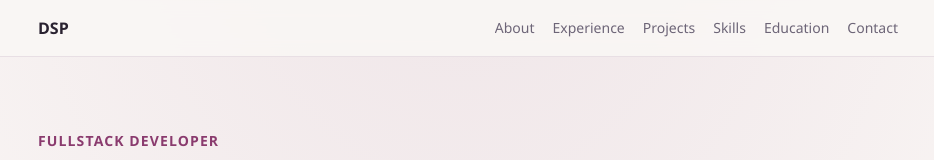
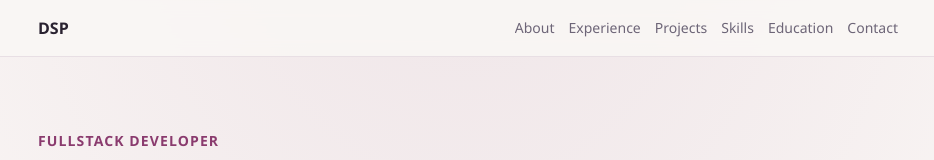
Before and after one commit to deshintasetyawan/portofolio, a plain HTML site: page index.html in a window 1280 px wide. Shown: the top 160 px of the page, without its empty margins (172-1106 px from the left). Drawn offline with Linux system fonts and the light colour scheme.

Commit message:
Add files via upload

```diff
--- a/style.css
+++ b/style.css
@@ -95,12 +95,17 @@ nav .logo {
 }
 nav ul {
   display: flex;
-  gap: 18px;
+  align-items: center;
+  gap: 14px;
   list-style: none;
   margin: 0;
   padding: 0;
-  overflow-x: auto;
+  overflow: hidden;
+  scrollbar-width: none;
   font-size: 14px;
+}
+nav ul::-webkit-scrollbar {
+  display: none;
 }
 nav ul a {
   position: relative;
@@ -180,7 +185,10 @@ h1 {
   font-weight: 600;
   margin-right: 8px;
   box-shadow: 0 6px 16px color-mix(in srgb, var(--accent) 28%, transparent);
-  transition: transform 0.2s, box-shadow 0.2s, opacity 0.2s;
+  transition:
+    transform 0.2s,
+    box-shadow 0.2s,
+    opacity 0.2s;
 }
 .btn:hover {
   transform: translateY(-2px);
@@ -219,7 +227,10 @@ h2 {
   padding: 16px;
   text-align: center;
   box-shadow: 0 6px 20px color-mix(in srgb, var(--accent) 6%, transparent);
-  transition: transform 0.2s, border-color 0.2s, box-shadow 0.2s;
+  transition:
+    transform 0.2s,
+    border-color 0.2s,
+    box-shadow 0.2s;
 }
 .stat:hover {
   transform: translateY(-2px);
@@ -445,7 +456,10 @@ footer {
   border-radius: 14px;
   overflow: hidden;
   box-shadow: 0 6px 20px color-mix(in srgb, var(--accent) 6%, transparent);
-  transition: transform 0.2s, border-color 0.2s, box-shadow 0.2s;
+  transition:
+    transform 0.2s,
+    border-color 0.2s,
+    box-shadow 0.2s;
 }
 .gallery figure:hover {
   border-color: var(--accent);
```
